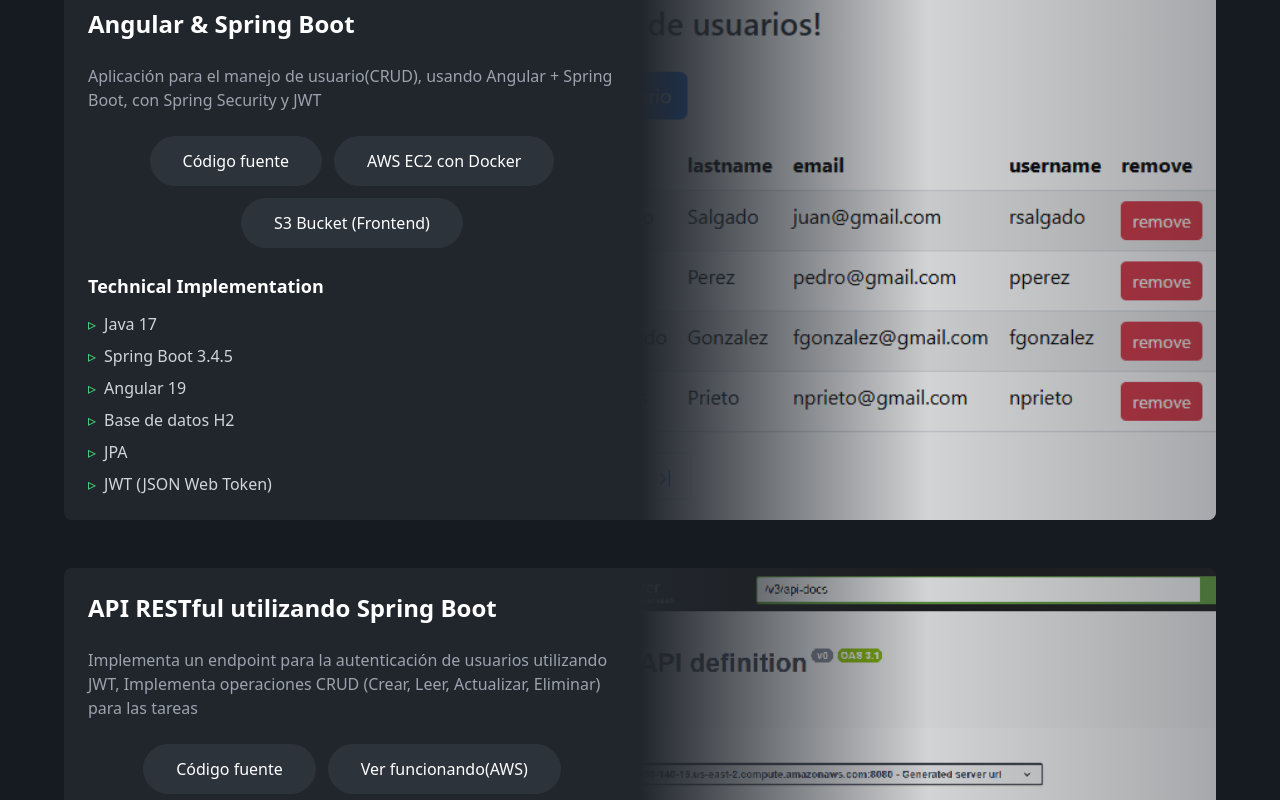
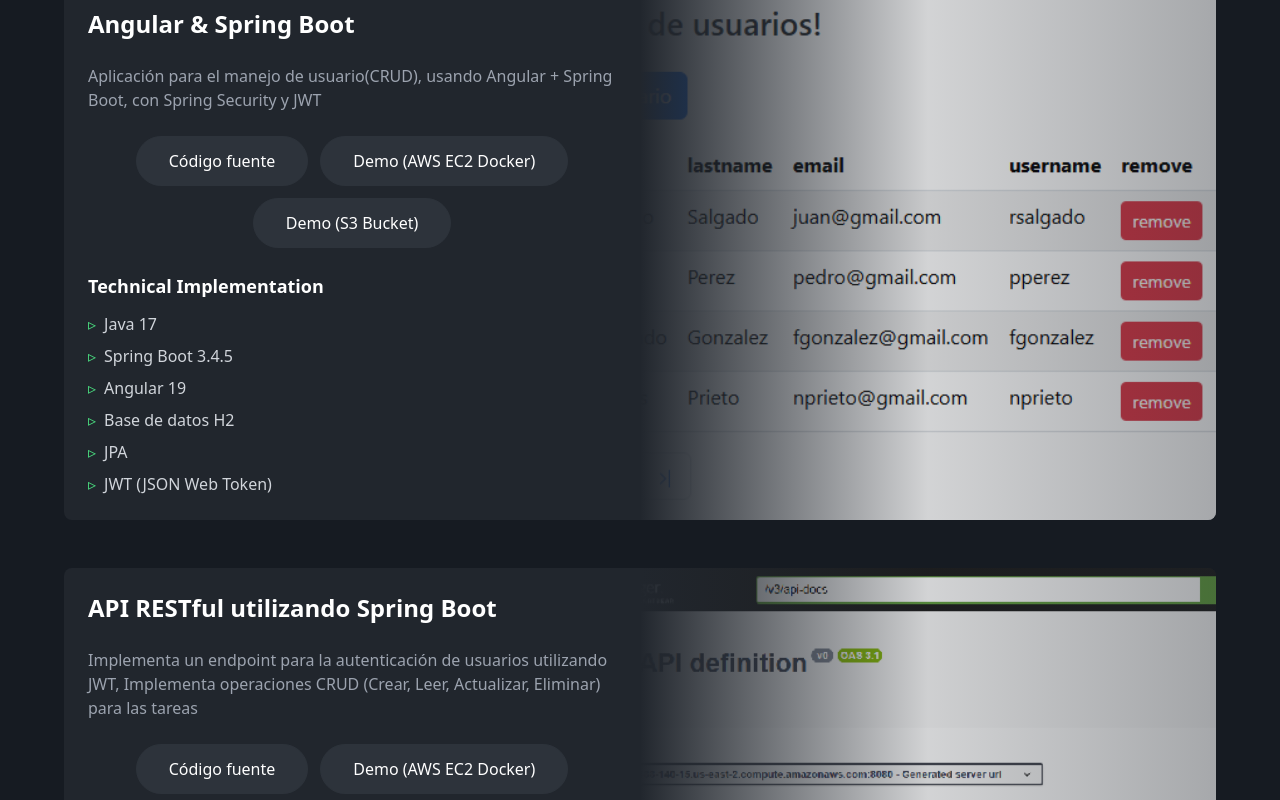
Before and after one commit to rsalgadoc/rsalgadoc.github.io, a Next.js app: page / in a window 1280 px wide. Shown: the part 980-1780 px from the top of the page. Built offline with nearby package versions, Linux system fonts and the light colour scheme.

Commit message:
add new text to demo links

```diff
--- a/app/components/ProjectsSection.tsx
+++ b/app/components/ProjectsSection.tsx
@@ -13,8 +13,8 @@ export const ProjectsSection = () => {
 							description: 'Aplicación para el manejo de usuario(CRUD), usando Angular + Spring Boot, con Spring Security y JWT',
 							links: [
 								{ name: 'Código fuente', value: 'https://github.com/rsalgadoc/users-app' },
-								{ name: 'AWS EC2 con Docker', value: 'http://ec2-3-133-140-15.us-east-2.compute.amazonaws.com' },
-								{ name: 'S3 Bucket (Frontend)', value: 'http://frontend-angular-admin.s3-website.us-east-2.amazonaws.com/' },
+								{ name: 'Demo (AWS EC2 Docker)', value: 'http://ec2-3-133-140-15.us-east-2.compute.amazonaws.com' },
+								{ name: 'Demo (S3 Bucket)', value: 'http://frontend-angular-admin.s3-website.us-east-2.amazonaws.com/' },
 							],
 							techDetails: ['Java 17', 'Spring Boot 3.4.5', 'Angular 19', 'Base de datos H2', 'JPA', 'JWT (JSON Web Token)'],
 							image: '/angular-spring-boot.png',
@@ -24,7 +24,7 @@ export const ProjectsSection = () => {
 							description: 'Implementa un endpoint para la autenticación de usuarios utilizando JWT, Implementa operaciones CRUD (Crear, Leer, Actualizar, Eliminar) para las tareas',
 							links: [
 								{ name: 'Código fuente', value: 'https://github.com/rsalgadoc/desafio-spring-boot' },
-								{ name: 'Ver funcionando(AWS)', value: 'http://ec2-3-133-140-15.us-east-2.compute.amazonaws.com:8080/swagger-ui/index.html' },
+								{ name: 'Demo (AWS EC2 Docker)', value: 'http://ec2-3-133-140-15.us-east-2.compute.amazonaws.com:8080/swagger-ui/index.html' },
 							],
 							techDetails: ['Java 17', 'Spring Boot 3.4.3', 'Base de datos H2', 'JPA', 'JWT (JSON Web Token)', 'OpenAPI y Swagger'],
 							image: '/code.png',
```
